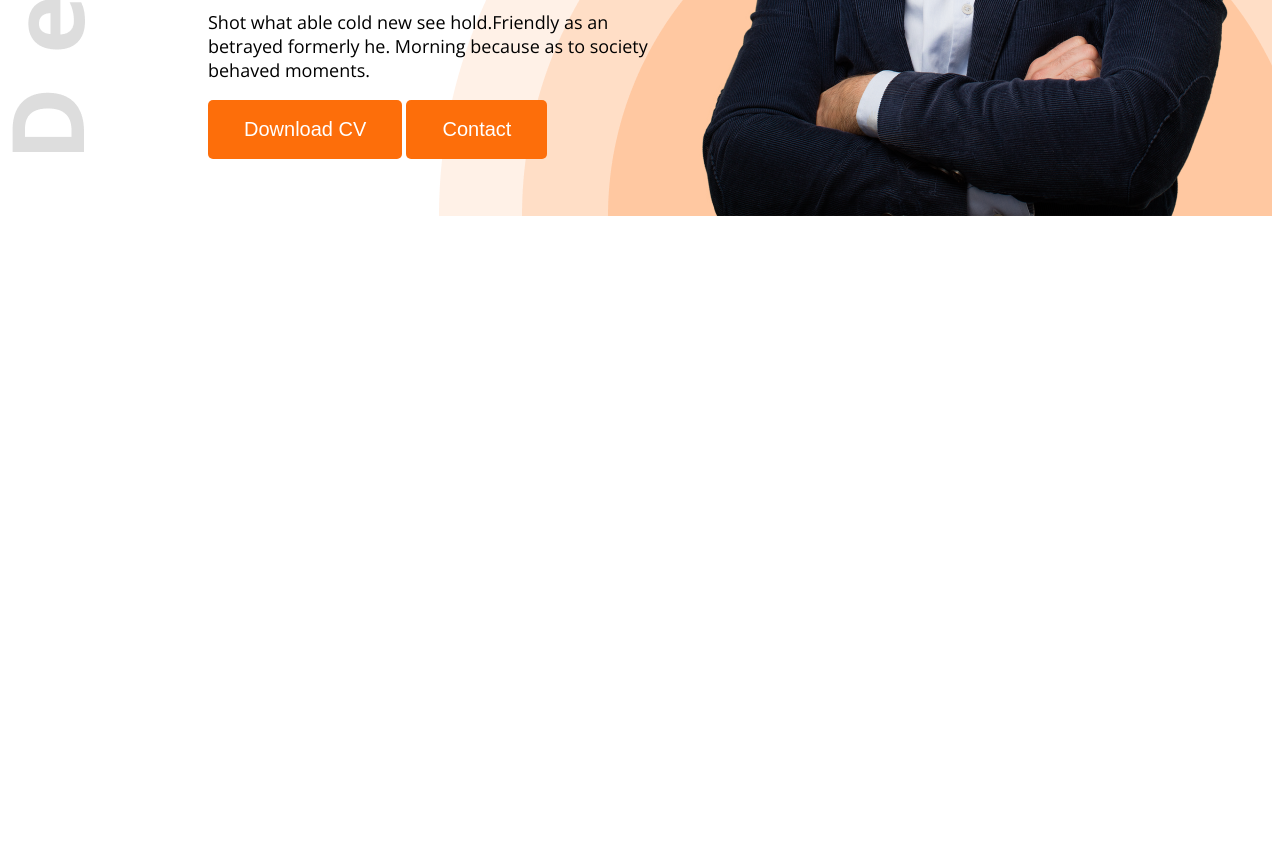
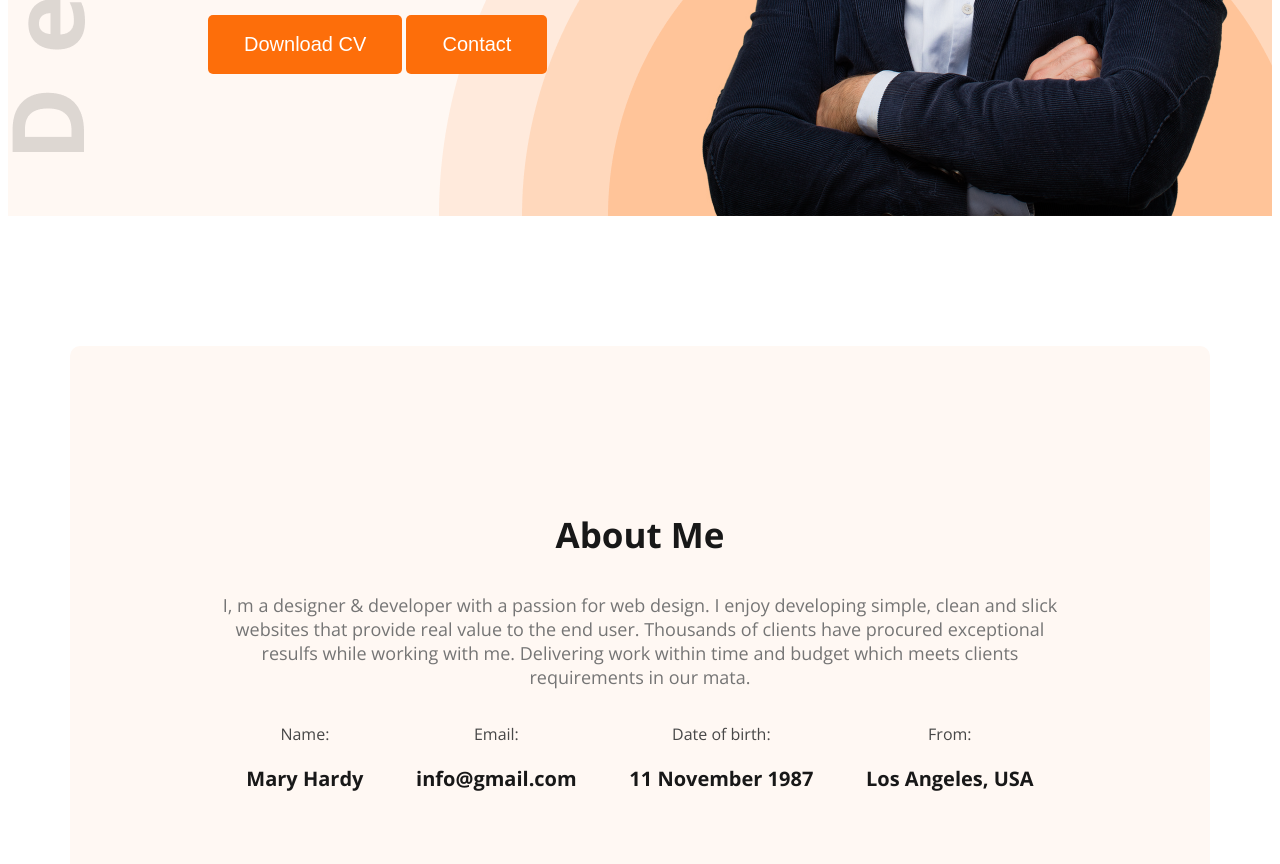
Before and after one commit to Nazmul-SWE/web-dev-portfolio, a plain HTML site: page index.html in a window 1280 px wide. Shown: the part 619-1483 px from the top of the page. Before the commit the page ends 843 px from the top, so only its background shows below. Drawn offline with nearby package versions, Linux system fonts and the light colour scheme.

Commit message:
second page done

```diff
--- a/index.html
+++ b/index.html
@@ -14,7 +14,7 @@
 </head>
 
 <body class="open-sans-normal">
-  <header class="header">
+  <header class="header secondary-bg">
     <nav>
       <h3 class="nav-title">Na<span class="text-primary">Z</span>u</h3>
       <ul>
@@ -36,6 +36,32 @@
     </div>
   </header>
   <main>
+    <section class="about secondary-bg">
+      <h3 class="section-title">About Me</h3>
+      <p class="section-description">I, m a designer & developer with a passion for web design. I enjoy developing simple, clean and slick websites that provide real value to the end user. Thousands of clients have procured exceptional resulfs while working with me. Delivering work within time and budget which meets clients requirements in our mata.</p>
+
+
+      <div class="about-items">
+        <!-- .about-item*4>p.item-title+p.item-description -->
+        <div class="about-item">
+          <p class="item-title">Name:</p>
+          <p class="item-description">Mary Hardy</p>
+        </div>
+        <div class="about-item">
+          <p class="item-title">Email:</p>
+          <p class="item-description">info@gmail.com</p>
+        </div>
+        <div class="about-item">
+          <p class="item-title">Date of birth:</p>
+          <p class="item-description">11 November 1987</p>
+        </div>
+        <div class="about-item">
+          <p class="item-title">From:</p>
+          <p class="item-description">Los Angeles, USA</p>
+        </div>
+      </div>
+
+    </section>
 
   </main>
   <footer>
--- a/styls/portfoli.css
+++ b/styls/portfoli.css
@@ -50,6 +50,9 @@ color: #474747;
 .dark-1{
 color: #181818;
 }
+.secondary-bg{
+  background-color: #FFF8F3;
+}
 .btn-primary{
   background-color: #FD6E0A;
   color: white;
@@ -58,7 +61,17 @@ color: #181818;
   border-radius:5px;
   font-size: 20px;
 }
-
+.section-title{
+  font-size: 35px;
+  font-weight: bold;
+  color: #181818;
+  text-align: center;
+}
+.section-description{
+  font-size: 18px;
+  font-weight: 200;
+  color: #757575;
+}
 /* banner Styles */
 .banner{
   display: flex;
@@ -75,7 +88,7 @@ color: #181818;
   font-size: 45px;
 }
 .banner-title{
-  font-size: 85px;
+  font-size: 60px;
   font-weight: bold;
 }
 .banner-description{
@@ -85,3 +98,29 @@ color: #181818;
 .banner-profile-pic{
   width: 584px;
 }
+/* Main Styles */
+main{
+  max-width: 1140px;
+
+  margin: 0px auto;
+
+
+}
+
+/* About style */
+.about{
+  border-radius: 10px;
+  padding: 130px 150px;
+  text-align: center;
+  margin-top: 130px;
+}
+.about-items{
+  display: flex;
+  justify-content: space-around;
+  color: #474747;
+}
+.item-description{
+  font-weight: bold;
+  font-size: 20px;
+  color: #181818;
+}
```
